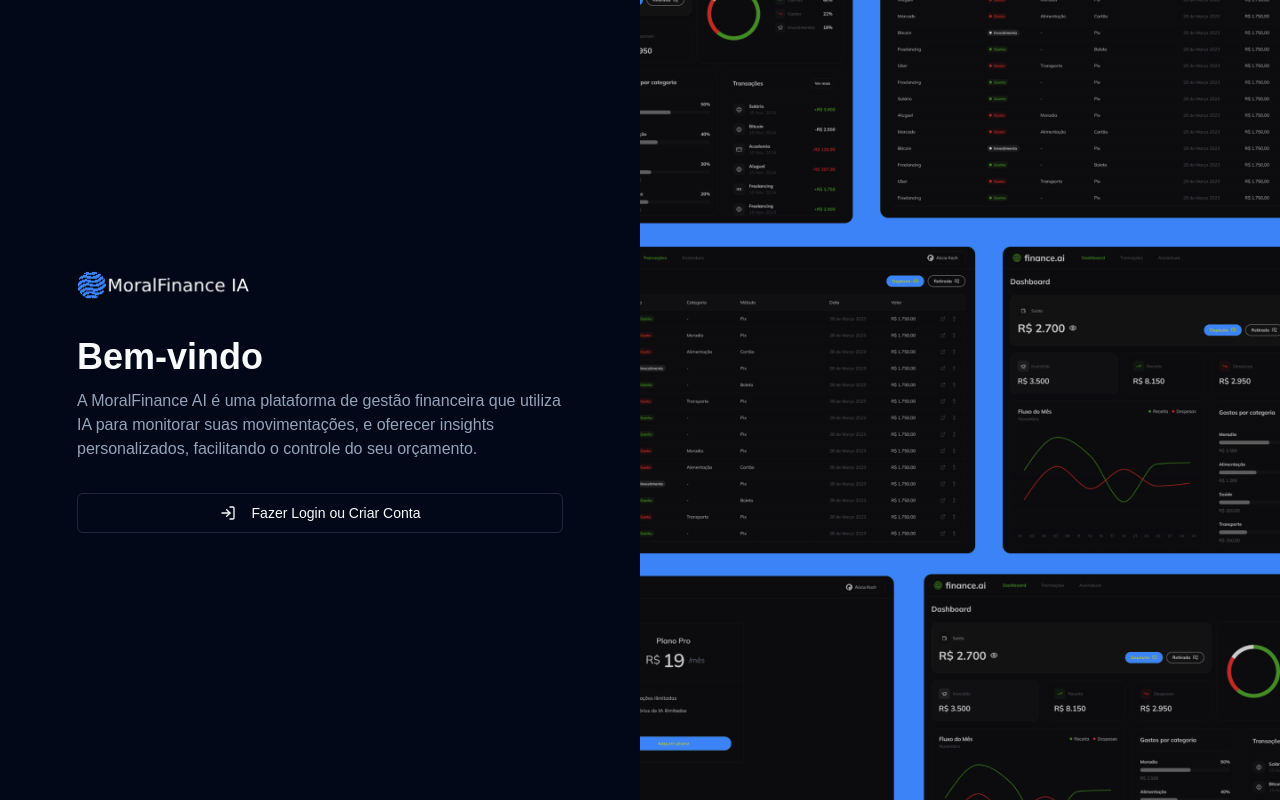
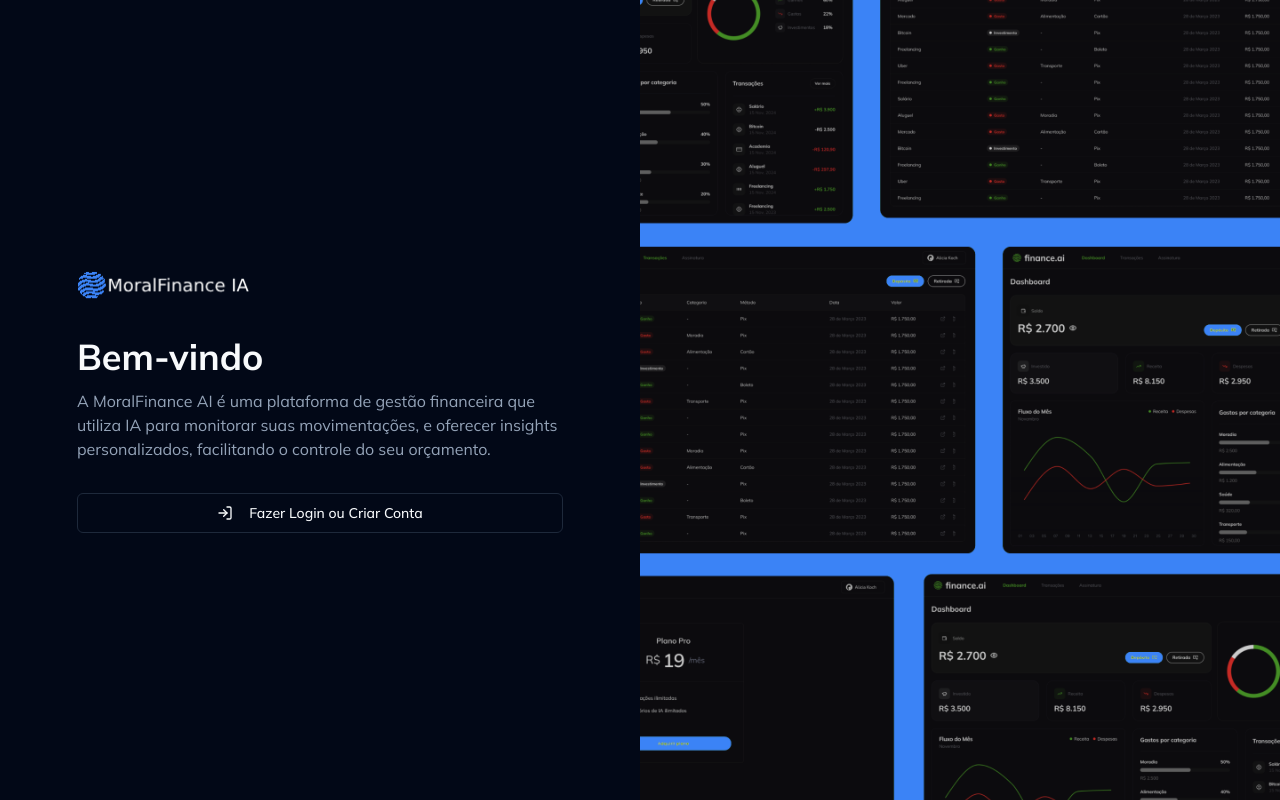
Before and after one commit to BrunodcDev/moralfinance-ai, a Next.js app: page /login in a window 1280 px wide. Built offline with nearby package versions, Linux system fonts and the light colour scheme; no server answers.

Commit message:
feat: updata fonts to mulish

```diff
--- a/app/layout.tsx
+++ b/app/layout.tsx
@@ -1,18 +1,11 @@
 import type { Metadata } from "next";
-import localFont from "next/font/local";
+import { Mulish } from "next/font/google";
 import "./globals.css";
 import { ClerkProvider } from "@clerk/nextjs";
 import { dark } from "@clerk/themes";
 
-const geistSans = localFont({
-  src: "./fonts/GeistVF.woff",
-  variable: "--font-geist-sans",
-  weight: "100 900",
-});
-const geistMono = localFont({
-  src: "./fonts/GeistMonoVF.woff",
-  variable: "--font-geist-mono",
-  weight: "100 900",
+const mulish = Mulish({
+  subsets: ["latin-ext"]
 });
 
 export const metadata: Metadata = {
@@ -29,7 +22,7 @@
     <html lang="en">
       <body
 
-        className={`${geistSans.variable} ${geistMono.variable} dark antialiased`}
+        className={`${mulish.className} dark antialiased`}
       >
         <ClerkProvider appearance={{
           baseTheme: dark,
```
Also changed, not shown: app/fonts/GeistMonoVF.woff (deleted), app/fonts/GeistVF.woff (deleted).
